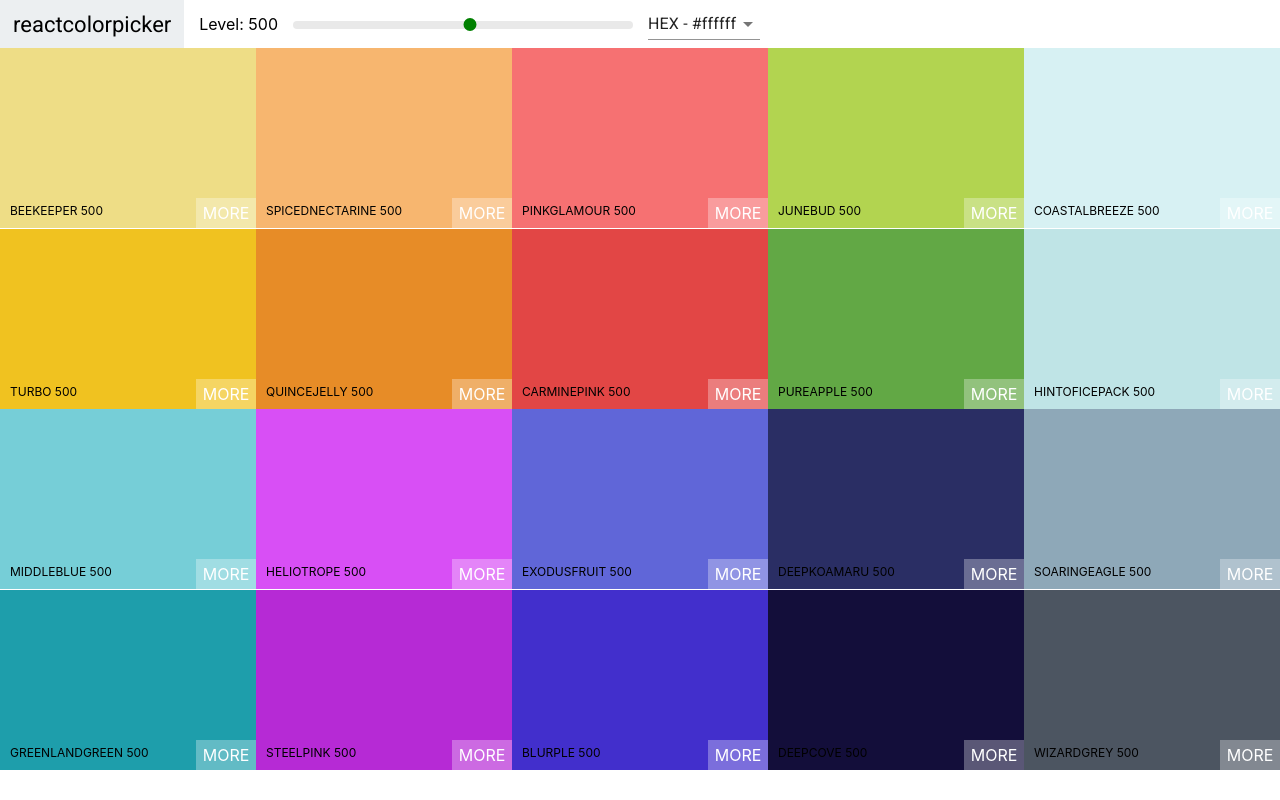
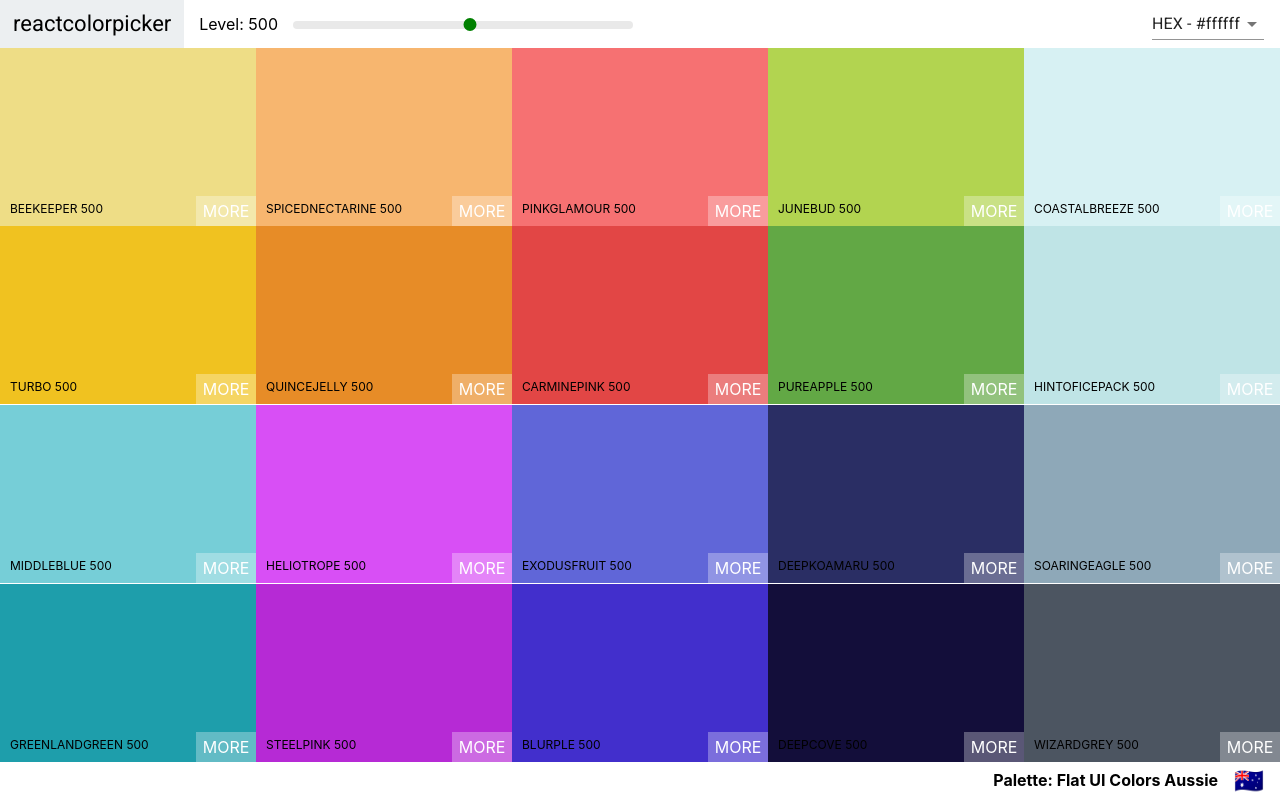
Before and after one commit to markswinimer/color-picker-app, a React (Create React App) app: page / in a window 1280 px wide. Built offline with nearby package versions, Linux system fonts and the light colour scheme.

Commit message:
adds palette footer and keys

```diff
--- a/package.json
+++ b/package.json
@@ -4,6 +4,7 @@
   "private": true,
   "dependencies": {
     "@material-ui/core": "^4.5.0",
+    "@material-ui/icons": "^4.5.1",
     "chroma-js": "^2.0.6",
     "rc-slider": "^8.7.1",
     "react": "^16.10.2",
--- a/src/App.js
+++ b/src/App.js
@@ -5,7 +5,6 @@
 
 class App extends Component {
   render() {
-    console.log(generatePalette(seedColors[4]));
     return (
       <div className="App">
         <Palette palette={ generatePalette(seedColors[4]) } />
--- a/src/Navbar.css
+++ b/src/Navbar.css
@@ -44,3 +44,7 @@
   margin-left: 7px;
   margin-top: -3px;
 }
+.select-container {
+  margin-left: auto;
+  margin-right: 1rem;
+}
--- a/src/Navbar.js
+++ b/src/Navbar.js
@@ -2,6 +2,8 @@
 import Select from '@material-ui/core/select';
 import MenuItem from '@material-ui/core/MenuItem';
 import Snackbar from '@material-ui/core/Snackbar';
+import IconButton from '@material-ui/core/IconButton';
+import CloseIcon from '@material-ui/icons/Close';
 
 import 'rc-slider/assets/index.css';
 import './Navbar.css'
@@ -10,12 +12,16 @@
 class Navbar extends Component {
   constructor(props) {
     super(props);
-    this.state = { format: "hex" }
-    this.handleChange = this.handleChange.bind(this);
+    this.state = { format: "hex", open: false }
+    this.handleFormatChange = this.handleFormatChange.bind(this);
+    this.closeSnackBar = this.closeSnackBar.bind(this);
   }
-  handleChange(e) {
-    this.setState({ format: e.target.value })
+  handleFormatChange(e) {
+    this.setState({ format: e.target.value, open: true })
     this.props.handleChange(e.target.value);
+  }
+  closeSnackBar() {
+    this.setState({ open: false })
   }
 
   render() {
@@ -39,12 +45,30 @@
           </div>
         </div>
         <div className="select-container">
-          <Select value={this.state.format} onChange={this.handleChange}>
+          <Select value={this.state.format} onChange={this.handleFormatChange}>
             <MenuItem value="hex">HEX - #ffffff</MenuItem>
             <MenuItem value="rgb">RGB - rgb(255,255,255)</MenuItem>
             <MenuItem value="rgba">RGBA - rgba(255,255,255, 1.0)</MenuItem>
           </Select>
         </div>
+        <Snackbar anchorOrigin={{ vertical: "bottom", horizontal: "left" }}
+          open={this.state.open}
+          autoHideDuration={3000}
+          message={<span id="message-id">Format Changed to {format.toUpperCase()}</span>}
+          contentProps={{
+            "aria-describedby": "message-id"
+          }}
+          onClose={this.closeSnackBar}
+          action={[
+            <IconButton onClick={this.closeSnackBar}
+              color='inherit'
+              key='close'
+              aria-label='close'
+              >
+              <CloseIcon />
+            </IconButton>
+          ]}
+        />
     </header>
   )
 }
--- a/src/Palette.css
+++ b/src/Palette.css
@@ -1,6 +1,20 @@
 .Palette {
   height: 100vh;
+  display: flex;
+  flex-direction: column;
 }
 .Palette-colors {
   height: 90%;
 }
+.Palette-footer {
+  background-color: white;
+  height: 5vh;
+  display: flex;
+  justify-content: flex-end;
+  align-items: center;
+  font-weight: bold;
+}
+.emoji {
+  font-size: 1.5rem;
+  margin: 0 1rem;
+}
--- a/src/Palette.js
+++ b/src/Palette.js
@@ -17,10 +17,14 @@
     this.setState({ format: val })
   }
   render() {
-    const { colors } = this.props.palette;
+    const { colors, paletteName, emoji } = this.props.palette;
     const { level, format } = this.state;
     const colorBoxes = colors[level].map(color => (
-      <ColorBox background={color[format]} name={color.name} />
+      <ColorBox
+        background={color[format]}
+        name={color.name}
+        key={color.id}
+      />
     ))
 
     return(
@@ -33,7 +37,10 @@
         <div className="Palette-colors">
           {colorBoxes}
         </div>
-        {/* FOOTER */}
+        <footer className="Palette-footer">
+          Palette: {paletteName}
+          <span className="emoji">{emoji}</span>
+        </footer>
       </div>
     )
   }
```
Also changed, not shown: 1 other file (tests, documents, lock files or other folders).
